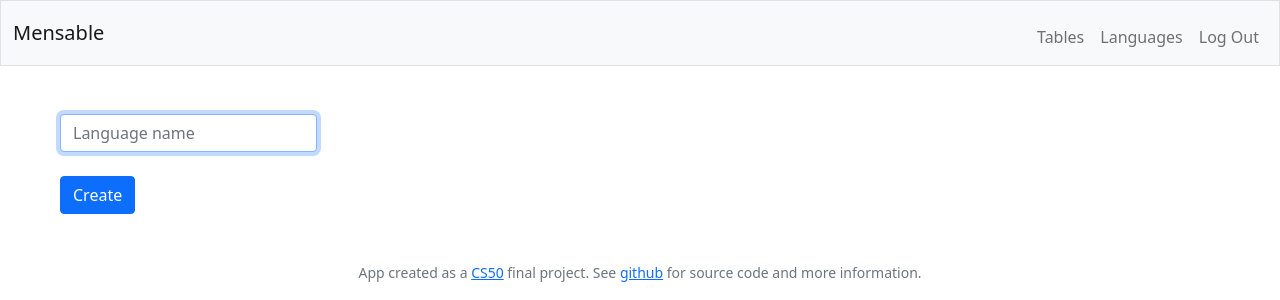
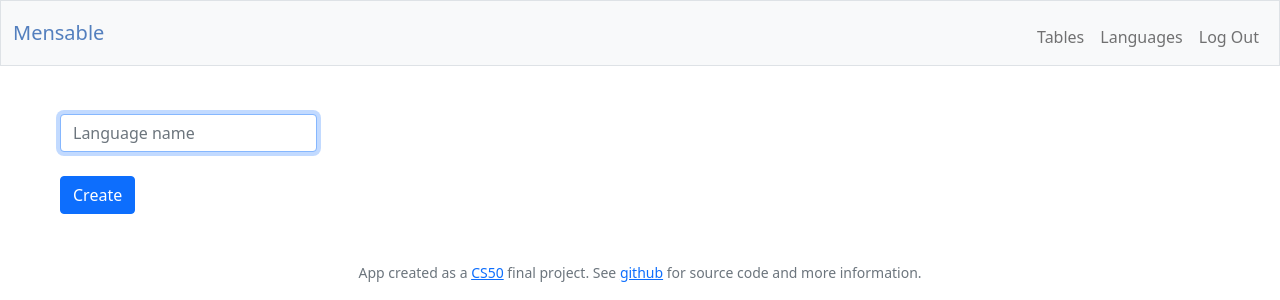
Before and after one commit to nm96/mensable, a Flask app: page /create_language in a window 1280 px wide; the page is wider, and only the part inside the window is pictured. Shown: the top 300 px of that part. Run offline with Flask 2, Linux system fonts and the light colour scheme; the visitor is signed in with stand-in values (Sample User, id 1); tables that the repository leaves empty hold one stand-in row (values such as "Sample post"); some libraries are stand-ins or nearby versions.

Commit message:
Color Mensable brand logo

```diff
--- a/mensable/templates/base.html
+++ b/mensable/templates/base.html
@@ -14,7 +14,7 @@
 	<body>
         <nav class="bg-light border navbar navbar-expand-md navbar-light">
             <div class="container-fluid">
-                <a class="navbar-brand" href="/"><span font-size="xx-large" color="#ea433b">Mensable</span></a>
+                <a class="navbar-brand" href="/"><span style="color: #537fbe">Mensable</span></a>
                 <button aria-controls="navbar" aria-expanded="false" aria-label="Toggle navigation" class="navbar-toggler" data-bs-target="#navbar" data-bs-toggle="collapse" type="button">
                     <span class="navbar-toggler-icon"></span>
                 </button>
```
